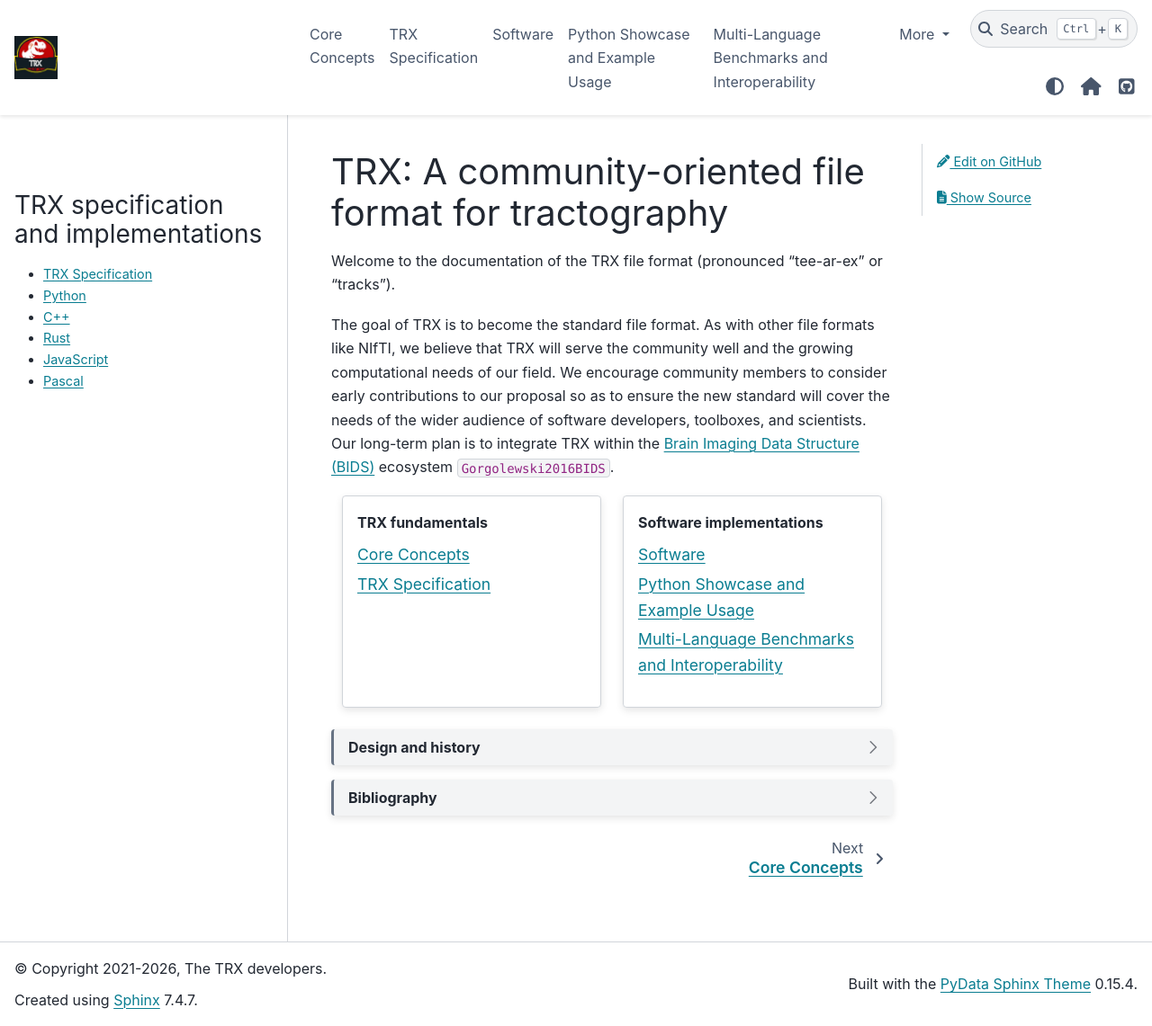
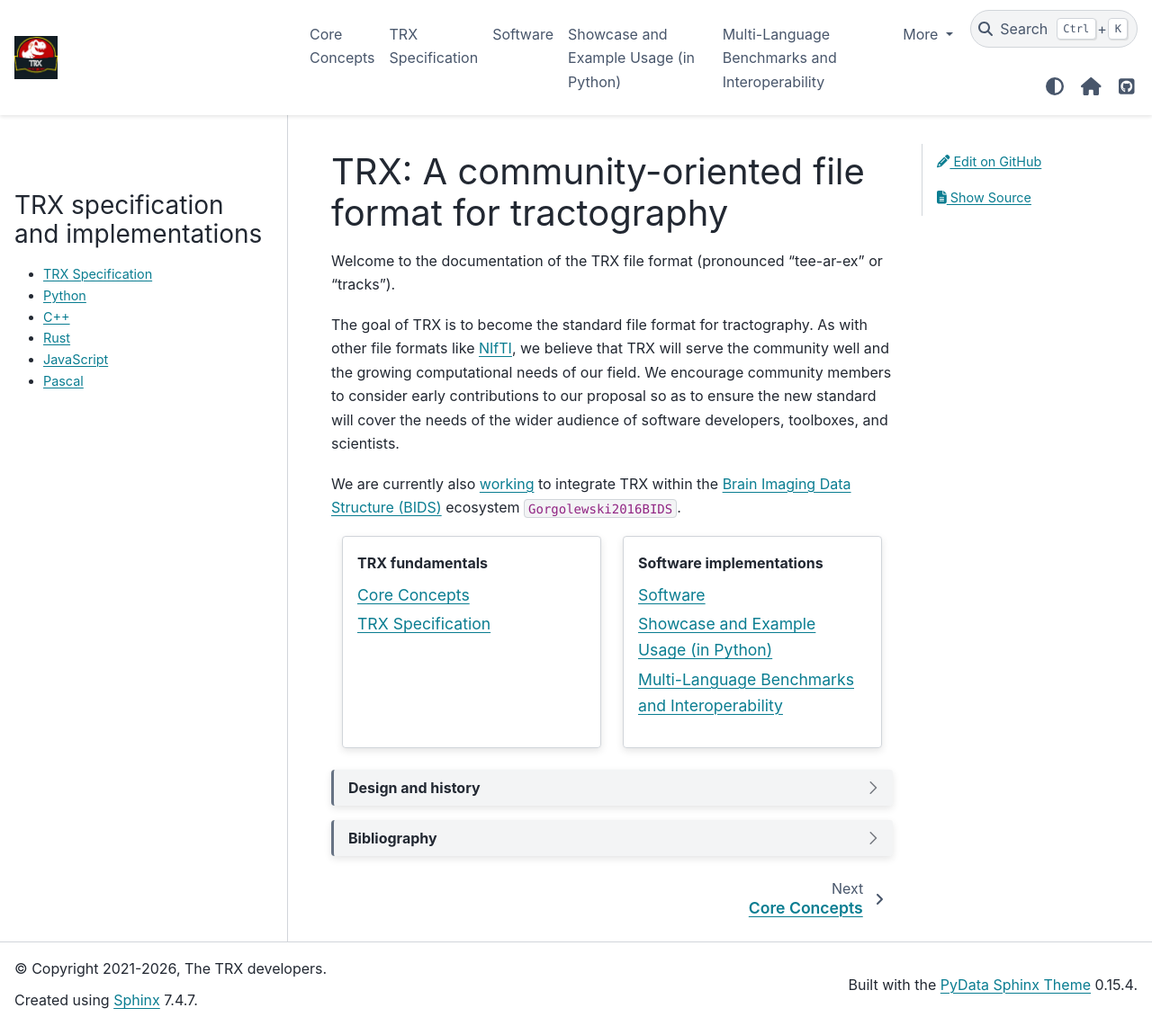
Before and after one commit to tee-ar-ex/tee-ar-ex.github.io, a Sphinx documentation site: the page built from source/index.md, in a window 1280 px wide and 1141 px high. Shown: the whole window at 90% size. Built offline with Sphinx 7.4.7 and the PyData theme 0.15.4, drawn with Linux system fonts in a browser that asks for light colours; cross-references to code outside the pages are shown as plain code.

Commit message:
Some more edits to clarify and make links out to relevant pages.

```diff
--- a/source/index.md
+++ b/source/index.md
@@ -8,13 +8,15 @@ bibliography:
 Welcome to the documentation of the TRX file format (pronounced "tee-ar-ex" or
 "tracks").
 
-The goal of TRX is to become the standard file format. As with other file
-formats like NIfTI, we believe that TRX will serve the community well and the
-growing computational needs of our field. We encourage community members to
-consider early contributions to our proposal so as to ensure the new standard
-will cover the needs of the wider audience of software developers, toolboxes,
-and scientists. Our long-term plan is to integrate TRX within the [Brain
-Imaging Data Structure (BIDS)](https://bids.neuroimaging.io/) ecosystem
+The goal of TRX is to become the standard file format for tractography. As with
+other file formats like [NIfTI](https://nifti-imaging.github.io/), we believe
+that TRX will serve the community well and the growing computational needs of
+our field. We encourage community members to consider early contributions to
+our proposal so as to ensure the new standard will cover the needs of the wider
+audience of software developers, toolboxes, and scientists.
+
+We are currently also [working](https://github.com/bids-standard/bids-specification/pull/2333)
+to integrate TRX within the [Brain Imaging Data Structure (BIDS)](https://bids.neuroimaging.io/) ecosystem
 {cite:p}`Gorgolewski2016BIDS`.
 
 ::::{grid} 2
--- a/source/showcase.md
+++ b/source/showcase.md
@@ -3,7 +3,7 @@ bibliography:
   - references.bib
 ---
 
-# Python Showcase and Example Usage
+# Showcase and Example Usage (in Python)
 
 This showcase demonstrates practical, scalable tractography workflows using the
 `trx-python` library. Rather than treating tractograms
```
Also changed, not shown: source/design.md (+1 -1 lines).
